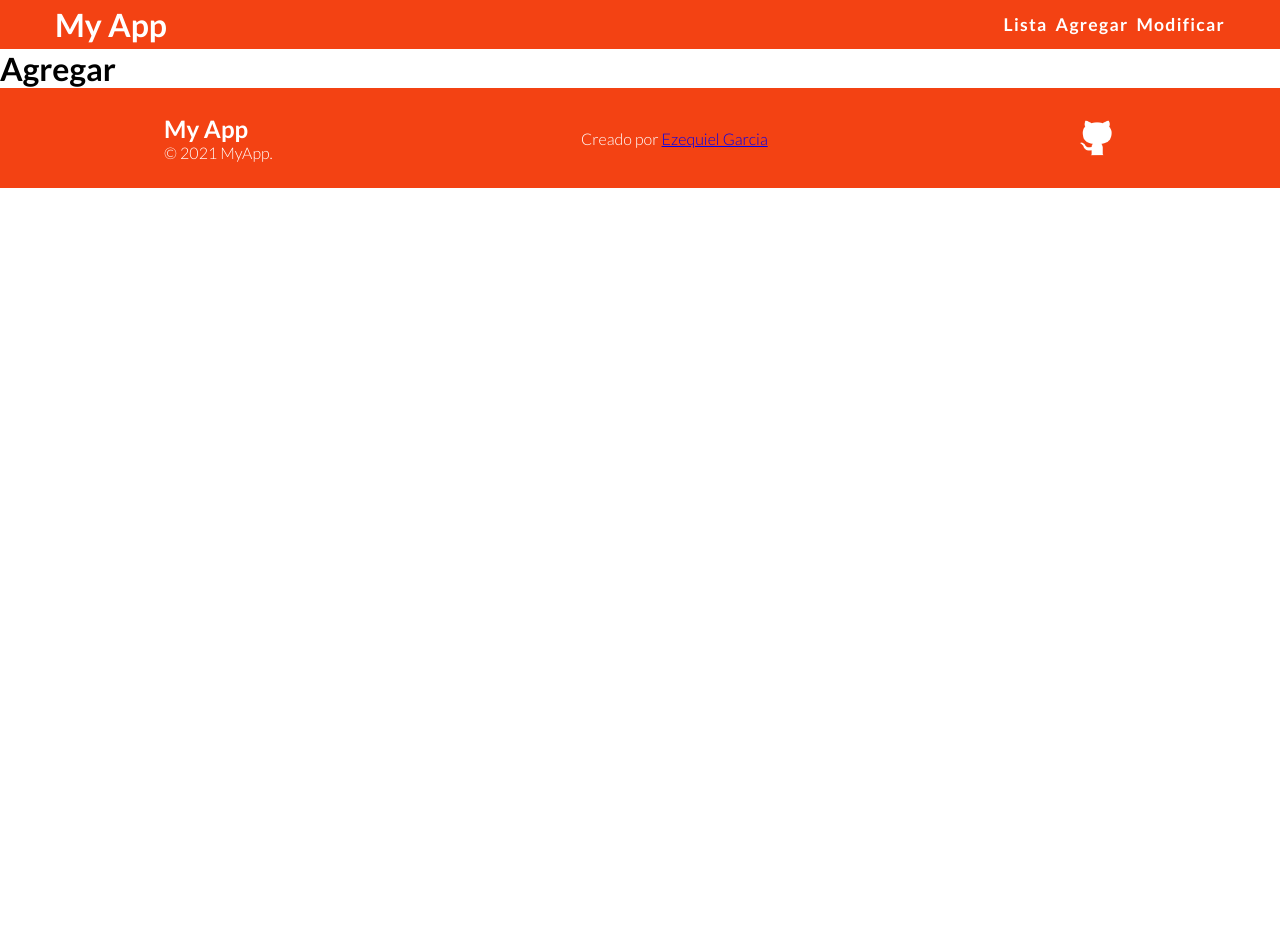
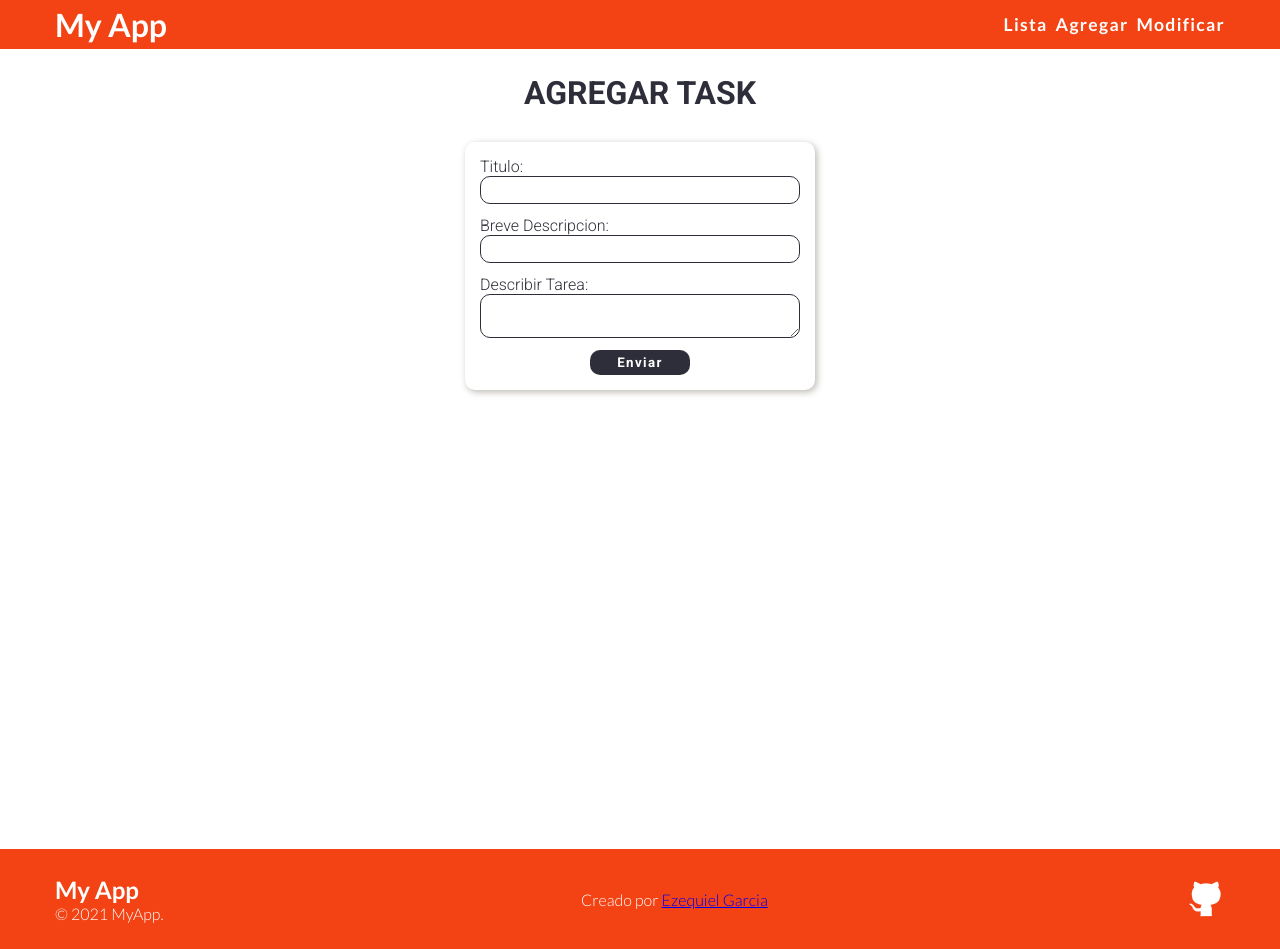
Before and after one commit to Ezequiel144/ReduxCrud, a React (Create React App) app: page /agregar in a window 1280 px wide. Before the commit the page ends 800 px from the top, so only its background shows below. Built offline with nearby package versions, Linux system fonts and the light colour scheme.

Commit message:
formulario de Add terminado y hacer la parde de editar taak

```diff
--- a/src/App.js
+++ b/src/App.js
@@ -2,8 +2,8 @@ import './App.css';
 import { BrowserRouter,Route,Router,Routes } from 'react-router-dom';
 import PagesHome from './views/PagesHome/PagesHome';
 import Header from './components/Header/Header';
-import PagesAgregar from './views/PagesAgregar/PagesAgregar';
-import PagesModificar from './views/PagesModificar/PagesModificar';
+import PagesAgregar from './views/PagesAdd/PagesAdd';
+import PagesModificar from './views/PagesEdit/PagesEdit';
 import Footer from './components/Footer/Footer';
 import PagesTaskDetails from './views/PagesTaskDetails/PagesTaskDetails';
 
--- a/src/components/Footer/Footer.module.css
+++ b/src/components/Footer/Footer.module.css
@@ -2,10 +2,10 @@
     background-color: #F34213;
     color: white;
     height: 100px;
-    padding: 15px 10px;
+    padding: 15px 55px;
     display: flex;
     align-items: center;
-    justify-content: space-around;
+    justify-content: space-between;
 }
 
 .byCreate{
--- /dev/null
+++ b/src/views/PagesAdd/PagesAdd.jsx
@@ -0,0 +1,26 @@
+import styleAdd from "./PagesAdd.module.css";
+
+export default function PagesAgregar(){
+    return(
+        <section className={styleAdd.contentAdd}>
+            <h1 className={styleAdd.title}>Agregar Task</h1>
+            <article className={styleAdd.contentFromAll}>
+                <form className={styleAdd.contentFrom}>
+                    <label htmlFor="">
+                        Titulo: <input type="text" maxLength={25}/>
+                    </label>
+                    <label htmlFor="">
+                        Breve Descripcion: <input type="text" maxLength={45}/>
+                    </label>
+                    <label htmlFor="">
+                        Describir Tarea: <textarea type="text" />
+                    </label>
+                    {/* <label htmlFor="">
+                        imagen: <input type="file" />
+                    </label> */}
+                    <input className={styleAdd.send} type="submit" value={"Enviar"}/>
+                </form>
+            </article>
+        </section>
+    )
+}
--- /dev/null
+++ b/src/views/PagesAdd/PagesAdd.module.css
@@ -0,0 +1,61 @@
+.contentAdd{
+    padding: 25px 50px;
+    height: 100vh;
+    color: #2E2E3A;
+}
+
+.title{
+    text-align: center;
+    font-size: 2rem;
+    margin-bottom: 30px;
+    text-transform: uppercase;
+    font-family: 'roboto';
+}
+
+.contentFromAll{
+    display: flex;
+    justify-content: center;
+}
+
+.contentFrom{
+    display: flex;
+    flex-direction: column;
+    row-gap: 12px;
+    border-radius: 10px;
+    padding: 15px;
+    width: 350px;
+    box-shadow: 2px 2px 7px #BBB8B2;
+}
+
+label{
+    font-family: 'roboto';
+    font-weight: 500;
+    display: flex;
+    flex-direction: column;
+}
+
+input,textarea{
+    border-radius: 10px;
+    border: 1px solid #2E2E3A;
+    outline: none;
+    padding: 5px 7px;
+}
+
+.send{
+    width: 100px;
+    margin: 0 auto;
+    padding: 5px 0;
+    border: 0;
+    font-family: 'roboto';
+    font-weight: 700;
+    letter-spacing: 1.4px;
+    background-color: #2E2E3A;
+    color: white;
+    cursor: pointer;
+}
+
+.send:hover{
+    background-color:#4CAF50 ;
+    color: white;
+    transition: 0.3s;
+}
--- a/src/views/PagesAgregar/PagesAgregar.jsx
+++ /dev/null
@@ -1,8 +0,0 @@
-
-export default function PagesAgregar(){
-    return(
-        <>
-            <h1>Agregar</h1>
-        </>
-    )
-}
--- /dev/null
+++ b/src/views/PagesEdit/PagesEdit.jsx
@@ -0,0 +1,10 @@
+import Task from "../../components/Task/Task";
+import styleEdit from "./PagesEdit.module.css";
+
+export default function PagesModificar(){
+    return(
+        <section className={styleEdit.contentEdit}>
+            <h1>PagesModificar</h1>
+        </section>
+    )
+}
--- /dev/null
+++ b/src/views/PagesEdit/PagesEdit.module.css
@@ -0,0 +1,5 @@
+.contentEdit{
+    padding: 25px 50px;
+    height: 100vh;
+    color: #2E2E3A;
+}
--- a/src/views/PagesModificar/PagesModificar.jsx
+++ /dev/null
@@ -1,8 +0,0 @@
-
-export default function PagesModificar(){
-    return(
-        <>
-            <h1>Modificar</h1>
-        </>
-    )
-}
--- a/src/views/PagesTaskDetails/PagesTaskDetails.jsx
+++ b/src/views/PagesTaskDetails/PagesTaskDetails.jsx
@@ -35,9 +35,9 @@ function Details({title,descrip,textLarge,img}){
                 <p className={styleDetails.descrip}>{descrip}</p>
             </article>
             <article className={styleDetails.contentTextImg}>
-                <section className={styleDetails.sizeImg}>
+                {/* <section className={styleDetails.sizeImg}>
                     <img className={styleDetails.imagen} src={img} alt={img} />
-                </section>
+                </section> */}
                 <p className={styleDetails.textLarge}>{textLarge}</p>
             </article>
 
--- a/src/views/PagesTaskDetails/PagestaskDetails.module.css
+++ b/src/views/PagesTaskDetails/PagestaskDetails.module.css
@@ -25,17 +25,19 @@
 .contentTextImg{
     display: flex;
     flex-direction: row;
+    column-gap: 20px;
     /* border: 1px solid blue; */
     color: #2E2E3A;
 }
 
 .sizeImg{
-    width: 35%;
-    max-width: 25%;
+    width: 400px;
+    height: fit-content;
 }
 
 .imagen{
     width: 100%;
+    height: fit-content;
     object-fit: cover;
     border-radius: 10px;
 }
@@ -46,7 +48,7 @@
 
 .textLarge{
     /* border: 1px solid red; */
-    width: 65%;
-    padding: 2px 25px;
+    width: 500px;
+    padding: 2px 0;
     font-size: 1.2rem;
 }
```
